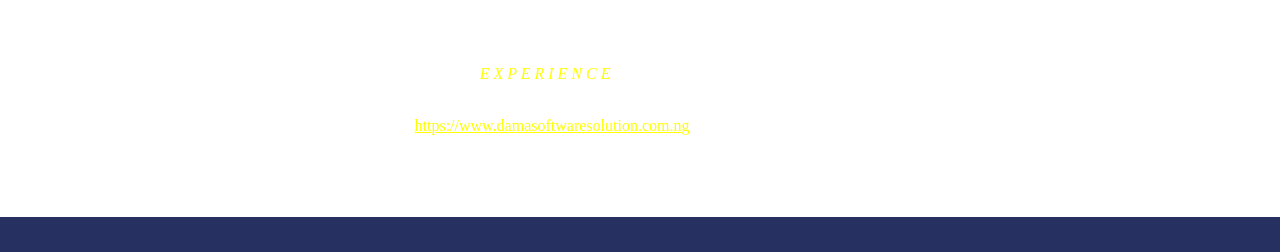
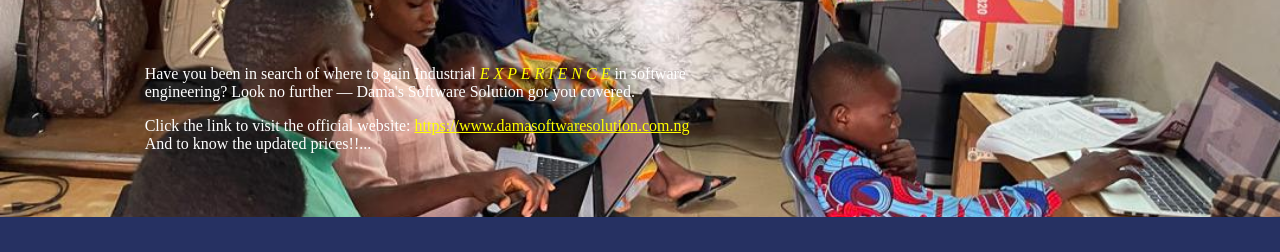
Before and after one commit to ikaniscode/Damasoftwaresolutions_siwes-2025, a plain HTML site: page index.html in a window 1280 px wide. Shown: the part 347-599 px from the top of the page. Drawn offline with Linux system fonts and the light colour scheme.

Commit message:
Add files via upload

```diff
--- a/index.html
+++ b/index.html
@@ -91,7 +91,7 @@
     }
 
     .banner {
-      background: url(dama background .jpg) center center / cover no-repeat fixed;
+      background: url(dama\ background\ .jpg) center center / cover no-repeat fixed;
       color: white;
       padding: 5%;
     }
@@ -436,5 +436,4 @@
 </script>
 </section>
 </body>
-
 </html>
```
